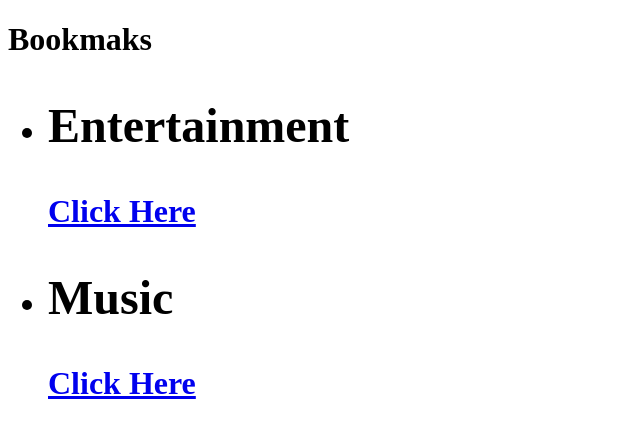
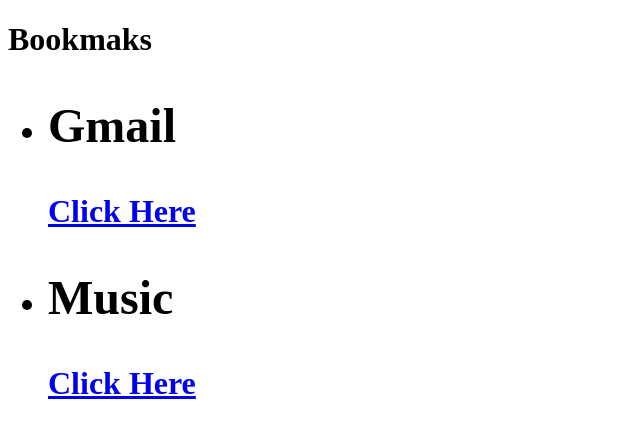
Before and after one commit to dilipdmane/fullstack-web, a website: page NodeProject/demo.html in a window 1280 px wide. Shown: the whole page, without its empty margins (0-640 px from the left). Drawn offline with nearby package versions, Linux system fonts and the light colour scheme.

Commit message:
Local Commits

```diff
--- a/NodeProject/demo.html
+++ b/NodeProject/demo.html
@@ -22,7 +22,7 @@
 	const rootElement = React.createElement("div",{},
 	React.createElement("h1",{},"Bookmaks",
 	React.createElement("ul",{},
-		React.createElement(Bookmark,{title:"Entertainment",description:"Click Here",href:"https://www.etherient.com"}),
+		React.createElement(Bookmark,{title:"Gmail",description:"Click Here",href:"https://www.gmail.com"}),
 		React.createElement(Bookmark,{title:"Music",description:"Click Here",href:"https://www.etherient.com"})
 		))
 	);
```
